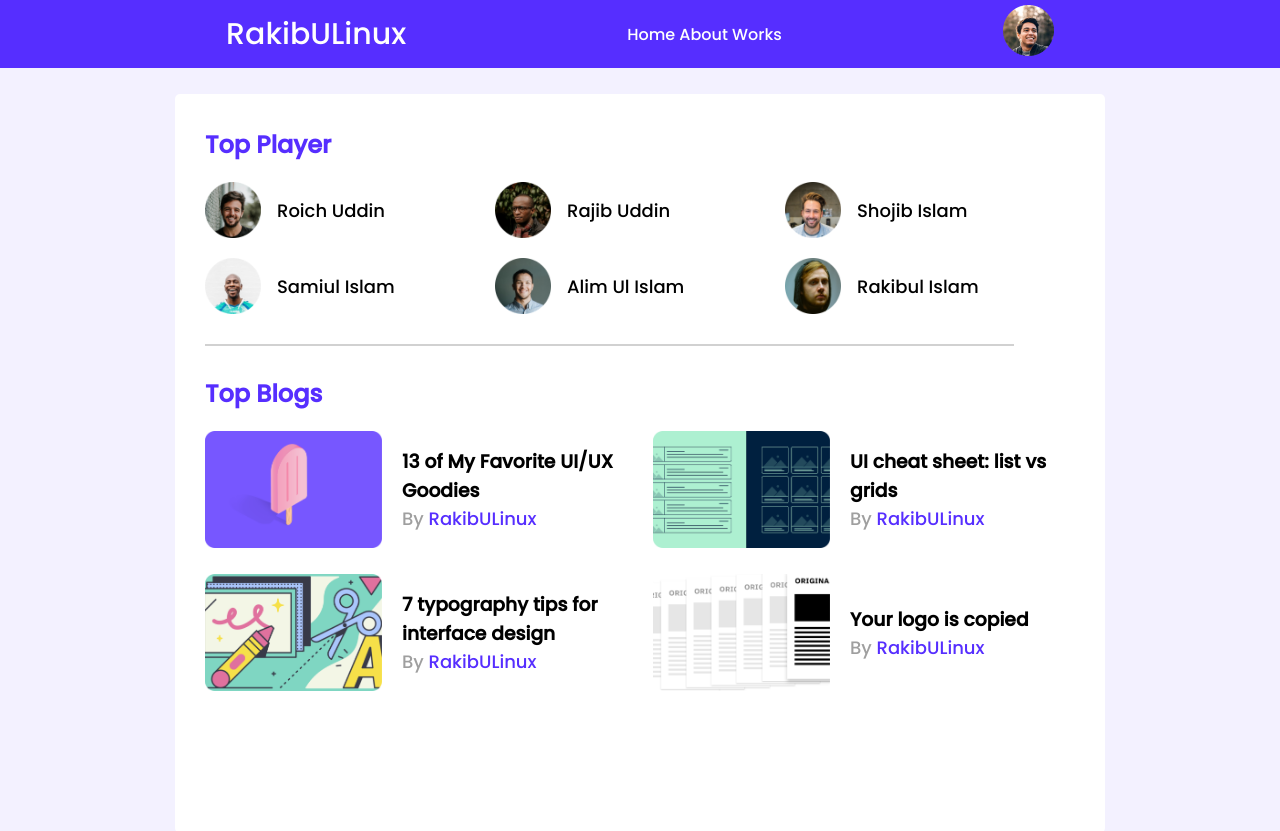
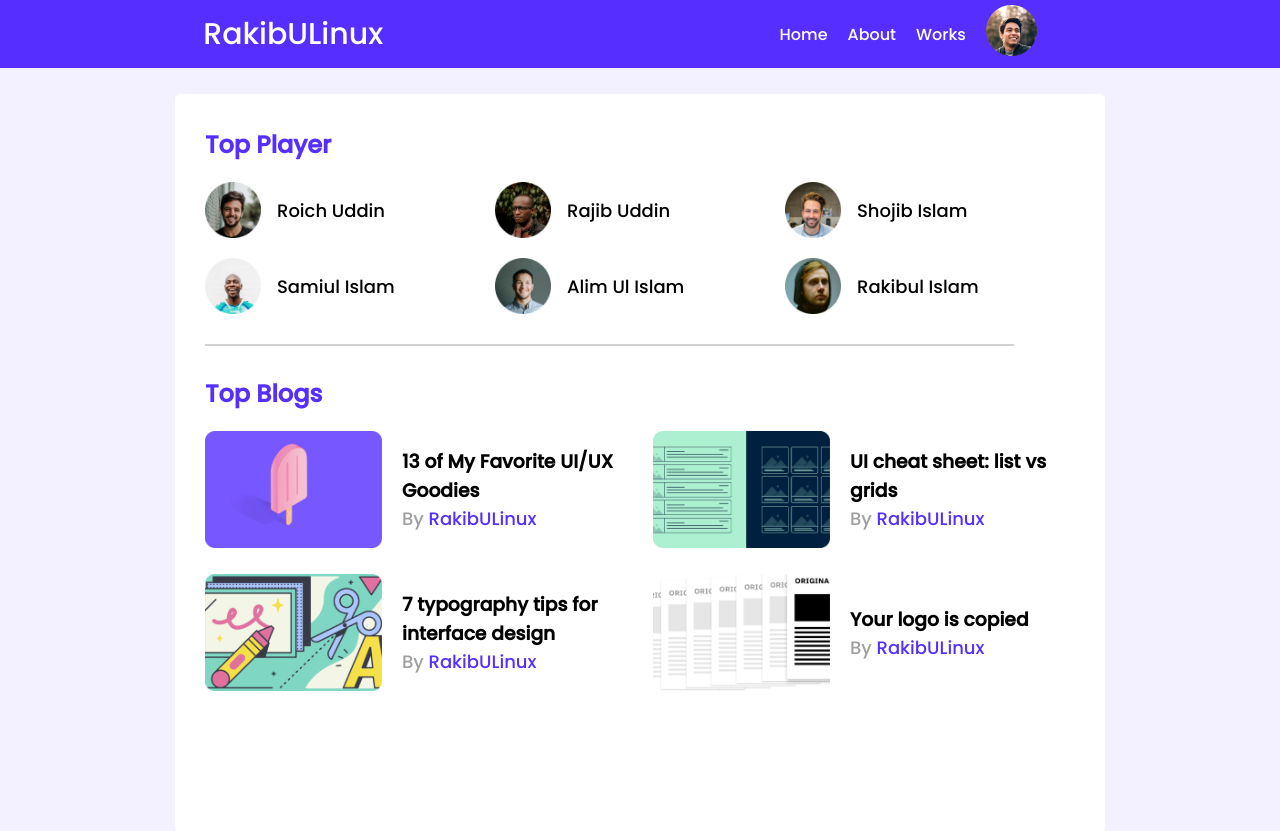
Before and after one commit to rakibulinux/leader-board-css, a plain HTML site: page index.html in a window 1280 px wide. Shown: the top 831 px of the page. Drawn offline with Linux system fonts and the light colour scheme.

Commit message:
updated nav

```diff
--- a/css/style.css
+++ b/css/style.css
@@ -24,7 +24,7 @@ header{
 nav{
     background-color: #562EFF;
     display: flex;
-    justify-content: space-evenly;
+    justify-content: space-around;
     align-items: center;
     padding: 5px;
 }
@@ -38,9 +38,19 @@ nav a{
     color: white;
 }
 
-nav ul li{
+nav ul {
     list-style: none;
-    display: inline;
+    display: flex;
+    align-items: center;
+    justify-content: center;
+}
+
+nav ul li {
+    padding-right: 20px;
+}
+
+nav ul li img {
+    padding-right: 20px;
 }
 
 .nav-bar{
--- a/index.html
+++ b/index.html
@@ -25,16 +25,12 @@
                     <li><a href="/index.html">Home</a></li>
                     <li><a href="/about.html">About</a></li>
                     <li><a href="/works.html">Works</a></li>
-
+                    <li>
+                        <img src="images/icons/profile.png" alt="">
+                    </li>
                 </ul>
             </div>
-            <div class="profile-pic">
-                    <ul>
-                        <li>
-                            <img src="images/icons/profile.png" alt="">
-                        </li>
-                    </ul>
-            </div>
+
         </nav>
     </header>
     <!-- Header Section End -->
```
